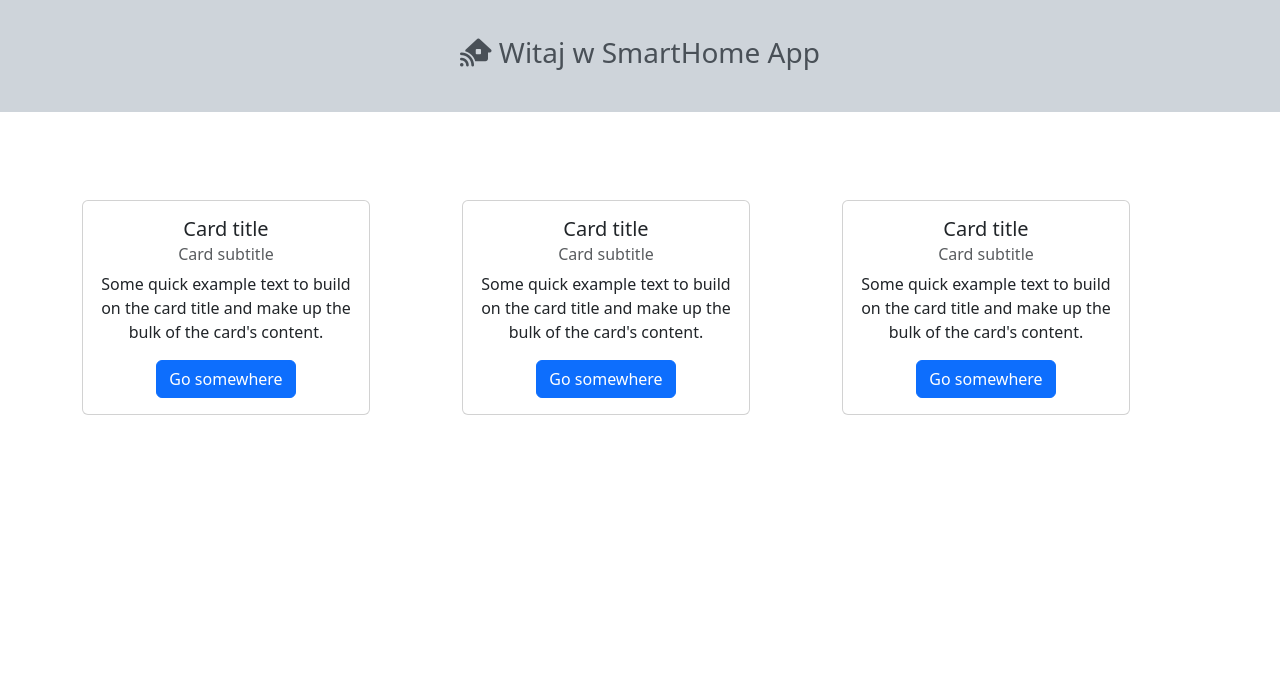
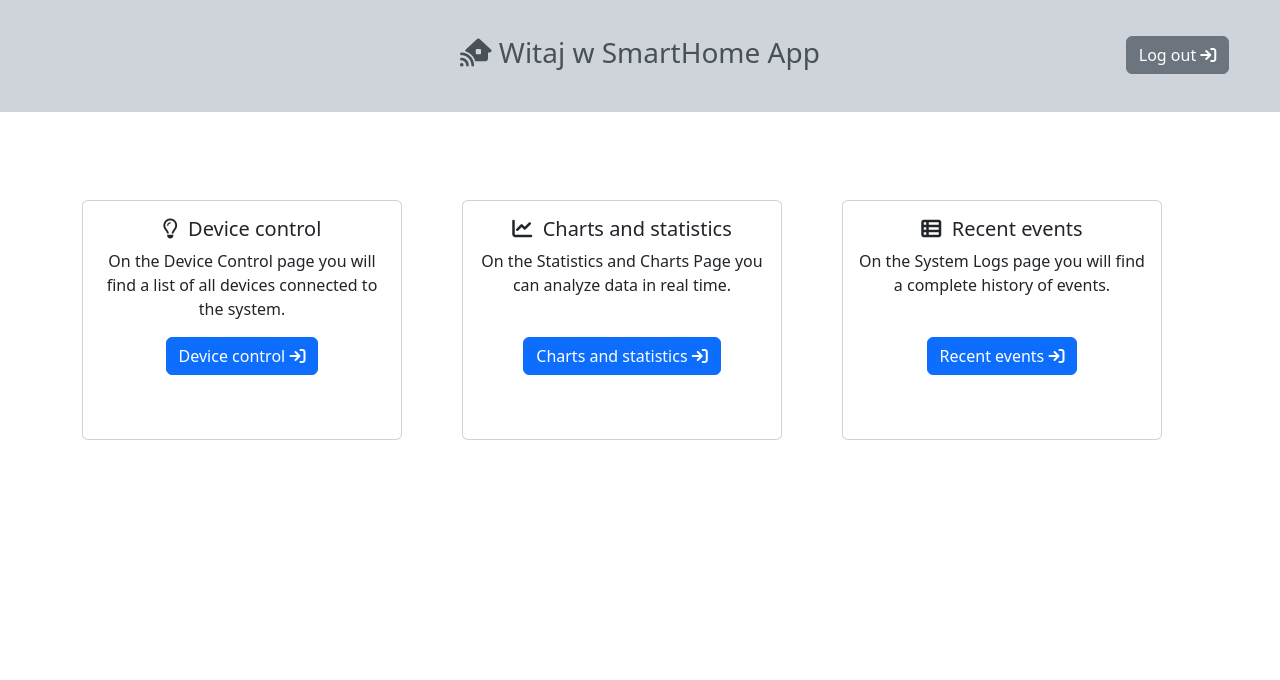
Before and after one commit to preemek/smarthome_app, a Django app: page / in a window 1280 px wide. Shown: the top 680 px of the page. Run offline with Django 5.2, Linux system fonts and the light colour scheme; the visitor is signed in with stand-in values (Sample User, id 1); some libraries are stand-ins or nearby versions.

Commit message:
Praca w domu 2025-01-14

```diff
--- a/SmartHome/SmartHomeApp/views.py
+++ b/SmartHome/SmartHomeApp/views.py
@@ -5,6 +5,7 @@ from django.contrib.auth.decorators import login_required
 
 # Create your views here.
 
+@login_required(login_url='login')
 def shApp(request):
     return render(request, 'shApp.html')
 
--- a/SmartHome/templates/shApp.html
+++ b/SmartHome/templates/shApp.html
@@ -1,74 +1,39 @@
 {% extends 'shApp_base_template.html' %}
-
+{% load bootstrap %}
 {% block title %}Smart Home App {% endblock %}
 {% block body %}
-    <div class="p-3 mb-2 bg-dark-subtle text-dark-emphasis">
-        <div class="container text-center" style="height: 5rem; padding: 20px;">
-            <h3> <i class="fa-solid fa-house-signal"></i> Witaj w SmartHome App</h3>
-        </div>
-    </div>
-    <div style="height: 5rem"></div>
-    {% if user.is_authenticated %}
+<div style="height: 5rem"></div>
     <div class="container text-center">
         <div class="row">
             <div class="col">
-                <div class="card" style="width: 18rem;">
+                <div class="card" style="width: 20rem; height: 15rem">
                     <div class="card-body">
-                        <h5 class="card-title">Card title</h5>
-                        <h6 class="card-subtitle mb-2 text-body-secondary">Card subtitle</h6>
-                        <p class="card-text">Some quick example text to build on the card title and make up the bulk of the card's content.</p>
-                        <a href="#" class="btn btn-primary" style="pointer-events: none;">Go somewhere</a>
+                        <h5 class="card-title"><i class="fa-regular fa-lightbulb"></i>&nbsp;&nbsp;Device control</h5>
+                        <p class="card-text">On the Device Control page you will find a list of all devices connected to the system.<br></p>
+
+                        <a href="{% url 'devices' %}" class="btn btn-primary">Device control <i class="fa-solid fa-arrow-right-to-bracket"></i></a>
                     </div>
                 </div>
             </div>
             <div class="col">
-                <div class="card" style="width: 18rem;">
+                <div class="card" style="width: 20rem; height: 15rem">
                     <div class="card-body">
-                        <h5 class="card-title">Card title</h5>
-                        <h6 class="card-subtitle mb-2 text-body-secondary">Card subtitle</h6>
-                        <p class="card-text">Some quick example text to build on the card title and make up the bulk of the card's content.</p>
-                        <a href="#" class="btn btn-primary">Go somewhere</a>
+                        <h5 class="card-title"><i class="fa-solid fa-chart-line"></i>&nbsp;&nbsp;Charts and statistics</h5>
+                        <p class="card-text">On the Statistics and Charts Page you can analyze data in real time.<br><br></p>
+                        <a href="#" class="btn btn-primary">Charts and statistics <i class="fa-solid fa-arrow-right-to-bracket"></i></a>
                     </div>
                 </div>
             </div>
             <div class="col">
-                <div class="card" style="width: 18rem;">
+                <div class="card" style="width: 20rem; height: 15rem">
                     <div class="card-body">
-                        <h5 class="card-title">Card title</h5>
-                        <h6 class="card-subtitle mb-2 text-body-secondary">Card subtitle</h6>
-                        <p class="card-text">Some quick example text to build on the card title and make up the bulk of the card's content.</p>
-                        <a href="#" class="btn btn-primary">Go somewhere</a>
+                        <h5 class="card-title"><i class="fa-solid fa-table-list"></i>&nbsp;&nbsp;Recent events</h5>
+                        <p class="card-text">On the System Logs page you will find a complete history of events.<br><br></p>
+                        <a href="#" class="btn btn-primary">Recent events <i class="fa-solid fa-arrow-right-to-bracket"></i></a>
                     </div>
                 </div>
             </div>
         </div>
     </div>
-   {% else %}
-    <div class="container text-center">
-        <div class="row">
-            <div class="col">
 
-            </div>
-            <div class="col">
-                <div class="card" style="width: 18rem;">
-                    <div class="card-body">
-                        <h5 class="card-title">Sign in to SmartHome App</h5>
-                        <h6 class="card-subtitle mb-2 text-body-secondary">Card subtitle</h6>
-                        <p class="card-text">Some quick example text to build on the card title and make up the bulk of the card's content.</p>
-                        <a href="#" class="btn btn-primary">Go somewhere</a>
-                    </div>
-                </div>
-            </div>
-            <div class="col">
-
-            </div>
-        </div>
-    </div>
-    {% endif %}
-    <div class="p-3 mb-2 bg-dark-subtle text-dark-emphasis" style = "position: fixed;
-    left: 0; bottom: 0; width: 100%;">
-        <div class="text-end" style="height: 20px">
-            <p> <i class="fa-solid fa-house-signal"></i> SmartHome App Copyright © 2025 Andrzej Wawryk</p>
-        </div>
-    </div>
 {% endblock %}
--- a/SmartHome/templates/shApp_base_template.html
+++ b/SmartHome/templates/shApp_base_template.html
@@ -9,6 +9,37 @@
     <title>{% block title %} {% endblock %}</title>
 </head>
 <body>
+    <div class="p-3 mb-2 bg-dark-subtle text-dark-emphasis">
+        <div class="container text-center" style="height: 5rem; padding: 20px; width: 200rem">
+            <div class="row">
+                <div class="col">
+                </div>
+                <div class="col-6">
+                    <h3> <i class="fa-solid fa-house-signal"></i> Witaj w SmartHome App</h3>
+                </div>
+                <div class="col">
+                    <div class="row" style="width: 100%">
+                        <div class="col"></div>
+                        <div class="col-6"></div>
+                        <div class="col">
+                        {% if user.is_authenticated %}
+                        <form method="post" action="{% url 'logout' %}" style="width: 2rem">
+                            {% csrf_token %}
+                            <button class="btn btn-secondary" type="submit">Log&nbsp;out&nbsp;<i class="fa-solid fa-arrow-right-to-bracket"></i></button>
+                        </form>
+                        {% endif %}
+                        </div>
+                    </div>
+                </div>
+            </div>
+        </div>
+    </div>
     {% block body %} {% endblock %}
+    <div class="p-3 mb-2 bg-dark-subtle text-dark-emphasis" style = "position: fixed;
+    left: 0; bottom: 0; width: 100%;">
+        <div class="text-end" style="height: 20px">
+            <p> <i class="fa-solid fa-house-signal"></i> SmartHome App Copyright © 2025 Andrzej Wawryk</p>
+        </div>
+    </div>
 </body>
 </html>
```
Also changed, not shown: SmartHome/templates/registration/login.html (+31 -5 lines), SmartHome/templates/shApp_confirm_delete_device_form.html (+14 -0 lines), SmartHome/templates/shApp_device_form.html (+14 -0 lines), SmartHome/templates/shApp_devices.html (+12 -5 lines).
